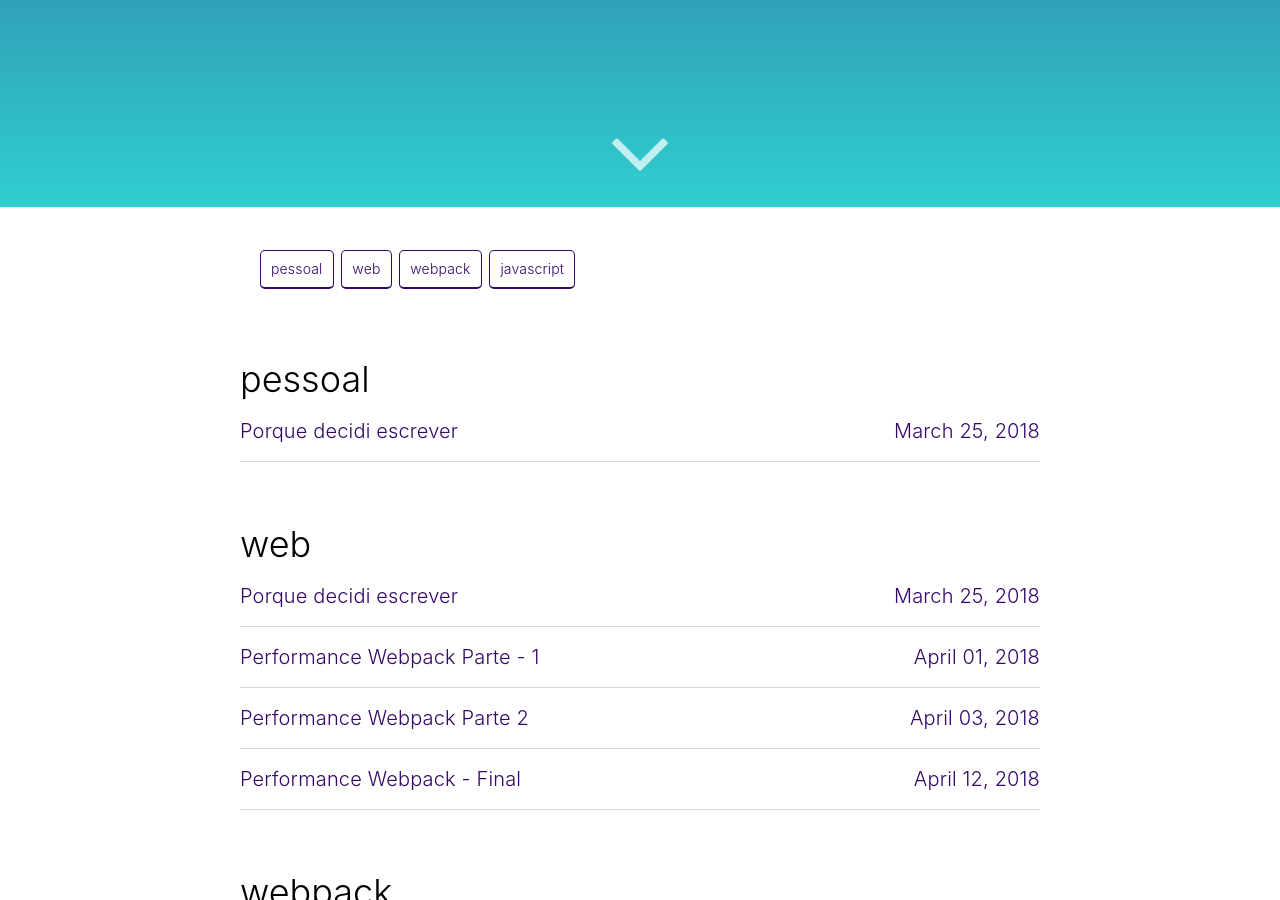
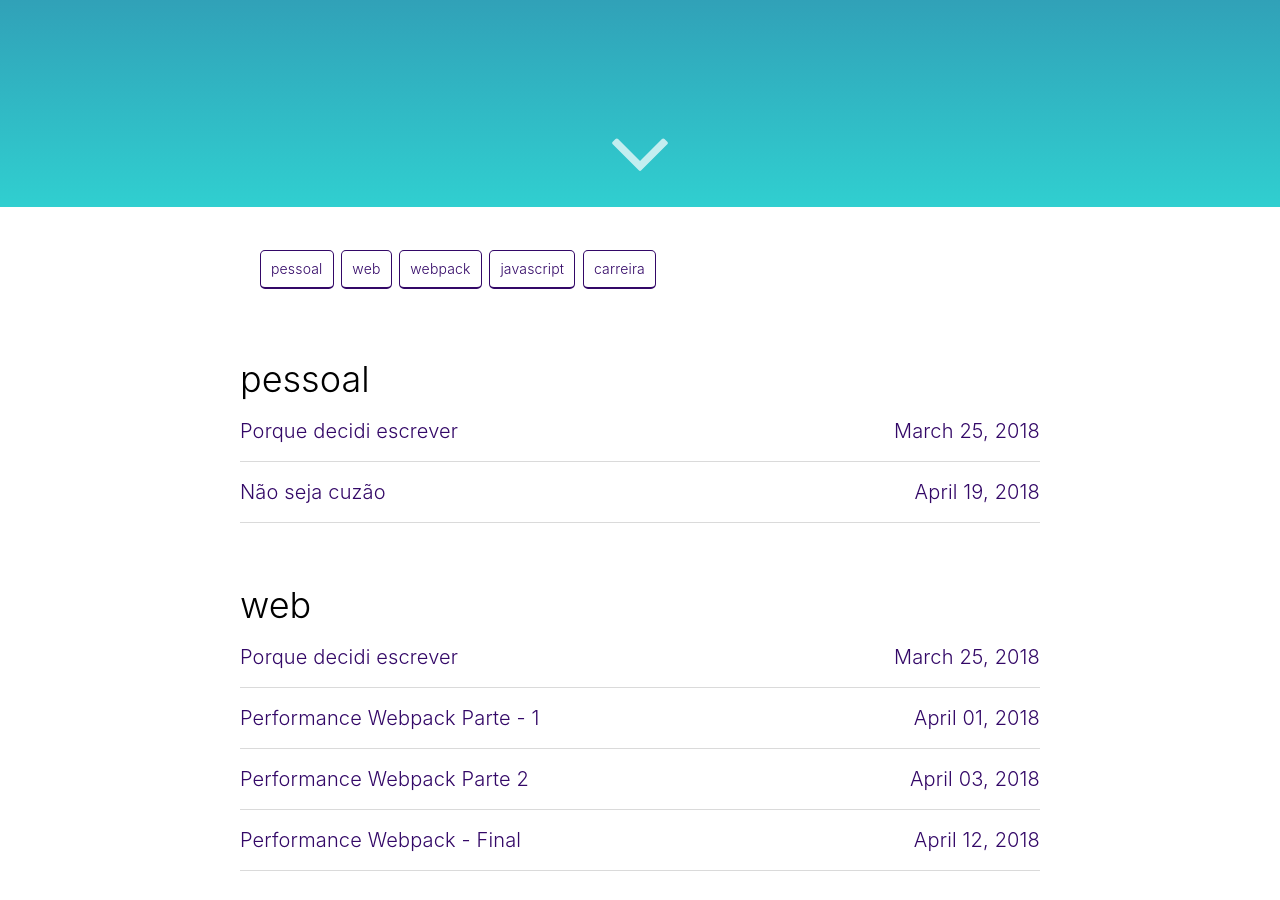
Before and after one commit to caioincau/caioincau.github.io, a Jekyll site: the page built from tags.html, in a window 1280 px wide and 900 px high, scrolled down 693 px. Built offline with Jekyll 4.4.1, drawn with Linux system fonts in a browser that asks for light colours; some of the changed text lies outside the part shown.

```diff
--- a/_posts/2018-04-19-nao-seja-cuzao.md
+++ b/_posts/2018-04-19-nao-seja-cuzao.md
@@ -5,8 +5,10 @@
 image: '/assets/img/'
 description:
 tags:
+- pessoal
+- carreira
 categories:
-twitter_text:
+twitter_text: "Não seja um dev cuzão"
 ---
 
 
```
Also changed, not shown: other parts of _posts/2018-04-19-nao-seja-cuzao.md (+2 -0 lines), 6 other files.
